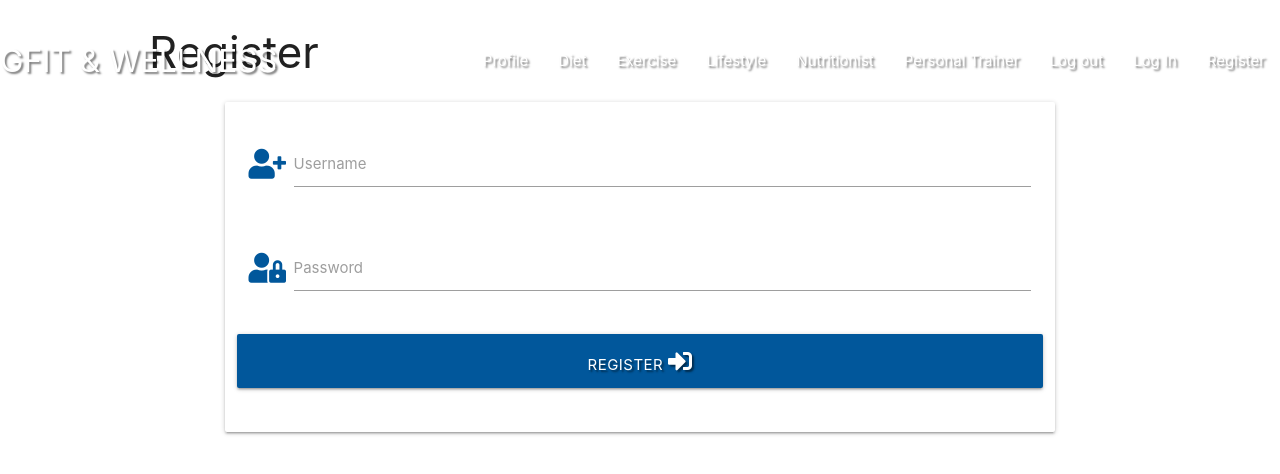
After one commit to mg747/gfit-and-wellness, a Flask app: template templates/register.html in a window 1280 px wide. The commit adds this page. Shown: the top 474 px of the page. Run offline with Flask 2, Linux system fonts and the light colour scheme; the template is opened without the code that fills it, so the values that code supplies are empty; some libraries are stand-ins or nearby versions.

Commit message:
Add Register Template

```diff
--- a/app.py
+++ b/app.py
@@ -4,6 +4,7 @@ from flask import (
     redirect, request, session, url_for)
 from flask_pymongo import PyMongo
 from bson.objectid import ObjectId
+from werkzeug.security import generate_password_hash, check_password_hash
 if os.path.exists("env.py"):
     import env
 
--- a/static/css/style.css
+++ b/static/css/style.css
@@ -1,144 +1,3 @@
-@media(max-width: 639px) {}
-
-.selector-for-some-widget {
-  box-sizing: content-box;
-}
-
-/* Body styling */
-* {
-  margin: 0;
-  padding: 0;
-  border: 0;
-}
-
-body {
-  font-family: Roboto, sans-serif;
-}
-
-@media screen and (max-width: 943px) {}
-
 .text-shadow {
   text-shadow: 2px 2px 2px rgba(0, 0, 0, 0.5);
 }
-
-/* Media querie */
-/* For mobile phones: */
-[class*="col-"] {
-  width: 100%;
-}
-
-/* For tablets: */
-@media only screen and (min-width: 600px) {
-  .col-s-1 {
-    width: 8.33%;
-  }
-
-  .col-s-2 {
-    width: 16.66%;
-  }
-
-  .col-s-3 {
-    width: 25%;
-  }
-
-  .col-s-4 {
-    width: 33.33%;
-  }
-
-  .col-s-5 {
-    width: 41.66%;
-  }
-
-  .col-s-6 {
-    width: 50%;
-  }
-
-  .col-s-7 {
-    width: 58.33%;
-  }
-
-  .col-s-8 {
-    width: 66.66%;
-  }
-
-  .col-s-9 {
-    width: 75%;
-  }
-
-  .col-s-10 {
-    width: 83.33%;
-  }
-
-  .col-s-11 {
-    width: 91.66%;
-  }
-
-  .col-s-12 {
-    width: 100%;
-  }
-}
-
-/* For desktop: */
-@media only screen and (min-width: 768px) {
-  .col-s-1 {
-    width: 8.33%;
-  }
-
-  .col-s-2 {
-    width: 16.66%;
-  }
-
-  .col-s-3 {
-    width: 25%;
-  }
-
-  .col-s-4 {
-    width: 33.33%;
-  }
-
-  .col-s-5 {
-    width: 41.66%;
-  }
-
-  .col-s-6 {
-    width: 50%;
-  }
-
-  .col-s-7 {
-    width: 58.33%;
-  }
-
-  .col-s-8 {
-    width: 66.66%;
-  }
-
-  .col-s-9 {
-    width: 75%;
-  }
-
-  .col-s-10 {
-    width: 83.33%;
-  }
-
-  .col-s-11 {
-    width: 91.66%;
-  }
-
-  .col-s-12 {
-    width: 100%;
-  }
-}
-
-/* Responsive layout - when the screen is less than 800px wide, make the two columns stack on top of each other instead of next to each other */
-@media screen and (max-width: 800px) {
-
-  .leftcolumn,
-  .rightcolumn {
-    width: 100%;
-    padding: 0;
-  }
-}
-
-* {
-  box-sizing: border-box;
-}
--- a/templates/base.html
+++ b/templates/base.html
@@ -18,7 +18,7 @@
 <body>
     <header>
         <!-- top navbar -->
-        <nav class="nav-extended text-shadow #827717 lime darken-4>
+        <nav class="nav-extended text-shadow #bcaaa4 brown lighten-3 darken-4>
             <div class=" nav-wrapper">
             <a href="{{ url_for('get_diet') }}" class="brand-logo">GFIT & WELLNESS</a>
             <a href="#" data-target="mobile-demo" class="sidenav-trigger"><i class="fas fa-bars"></i></a>
@@ -31,13 +31,13 @@
                 <li><a href="personal-trainer.html">Personal Trainer</a></li>
                 <li><a href="#">Log out</a></li>
                 <li><a href="#">Log In</a></li>
-                <li><a href="#">Register</a></li>
+                <li><a href="{{ url_for('register') }}">Register</a></li>
             </ul>
             </div>
         </nav>
         <!-- mobile sidenav -->
         <ul class="sidenav" id="mobile-demo">
-            <li><h3 class="center-align l#827717 lime text-darken 4">GFIT & WELLNESS</h3></li>
+            <li><h4 class="center-align #bcaaa4 brown lighten-3 text-darken 4">GFIT & WELLNESS</h4></li>
             <li><a href="#">Profile</a></li>
             <li><a href="{{ url_for('get_diet') }}">Diet</a></li>
             <li><a href="exercise.html">Exercise</a></li>
@@ -46,7 +46,7 @@
             <li><a href="personal-trainer.html">Personal Trainer</a></li>
             <li><a href="#">Log out</a></li>
             <li><a href="#">Log In</a></li>
-            <li><a href="#">Register</a></li>
+            <li><a href="{{ url_for('register') }}">Register</a></li>
         </ul>
     </header>
 
--- a/templates/diet.html
+++ b/templates/diet.html
@@ -1,3 +1,4 @@
+{% extends "base.html" %}
     {% for diet in diet %}
     {{ diet.diet_name }}<br>
     {{ diet.description }}<br>
--- /dev/null
+++ b/templates/register.html
@@ -0,0 +1,35 @@
+{% extends "base.html" %}
+{% block content %}
+
+    <h3 class="center-align">Register</h3>
+
+    <div class="row">
+        <form class="col s12 m8 offset-m2" method="POST" action="{{ url_for('register') }}">
+            <div class="card-panel">
+                <!-- username -->
+                <div class="row">
+					<div class="input-field col s12">
+						<i class="fas fa-user-plus prefix light-blue-text text-darken-4"></i>
+						<input id="username" name="username" type="text" class="validate">
+						<label for="username">Username</label>
+					</div>
+                </div>
+                <!-- passowrd -->
+                <div class="row">
+                    <div class="input-field col s12">
+						<i class="fas fa-user-lock prefix light-blue-text text-darken-4"></i>
+                        <input id="password" name="password" type="password" class="validate">
+                        <label for="password">Password</label>
+                    </div>
+                </div>
+                <!-- register -->
+                <div class="row">
+                    <button type="submit" class="col s12 btn-large light-blue darken-4 text-shadow">
+                        Register <i class="fas fa-sign-in-alt"></i>
+                    </button>
+                </div>
+            </div>
+        </form>
+    </div>
+
+{% endblock %}
```
